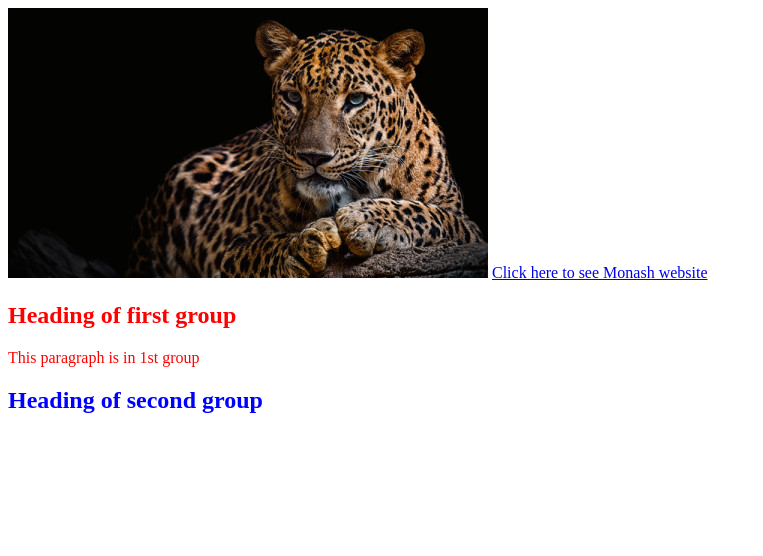
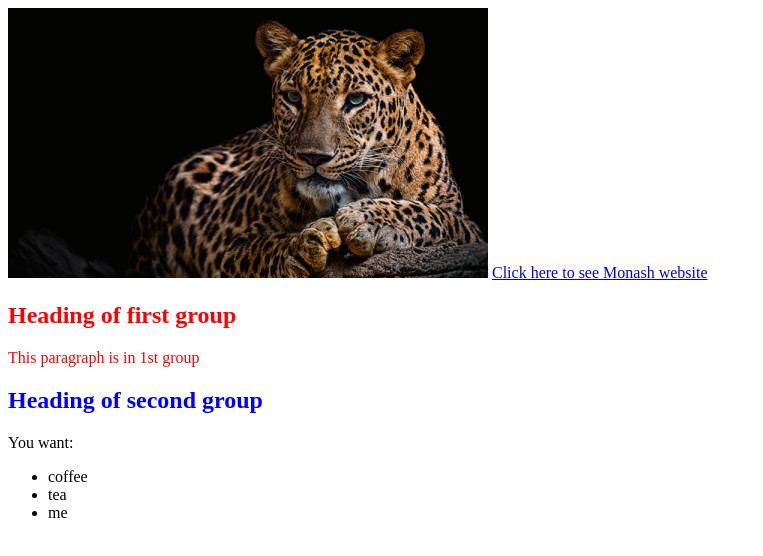
Before and after one commit to jsia0016/FIT3179, a plain HTML site: page index.html in a window 1280 px wide. Shown: the whole page, without its empty margins (0-763 px from the left). Drawn offline with Linux system fonts and the light colour scheme.

Commit message:
added unordered list

```diff
--- a/index.html
+++ b/index.html
@@ -15,5 +15,12 @@
     <div style="color: blue;">
         <h2>Heading of second group</h2>
     </div>
+
+    You want:
+    <ul>
+        <li>coffee</li>
+        <li>tea</li>
+        <li>me</li>
+    </ul>
 </body>
 </html>
```
